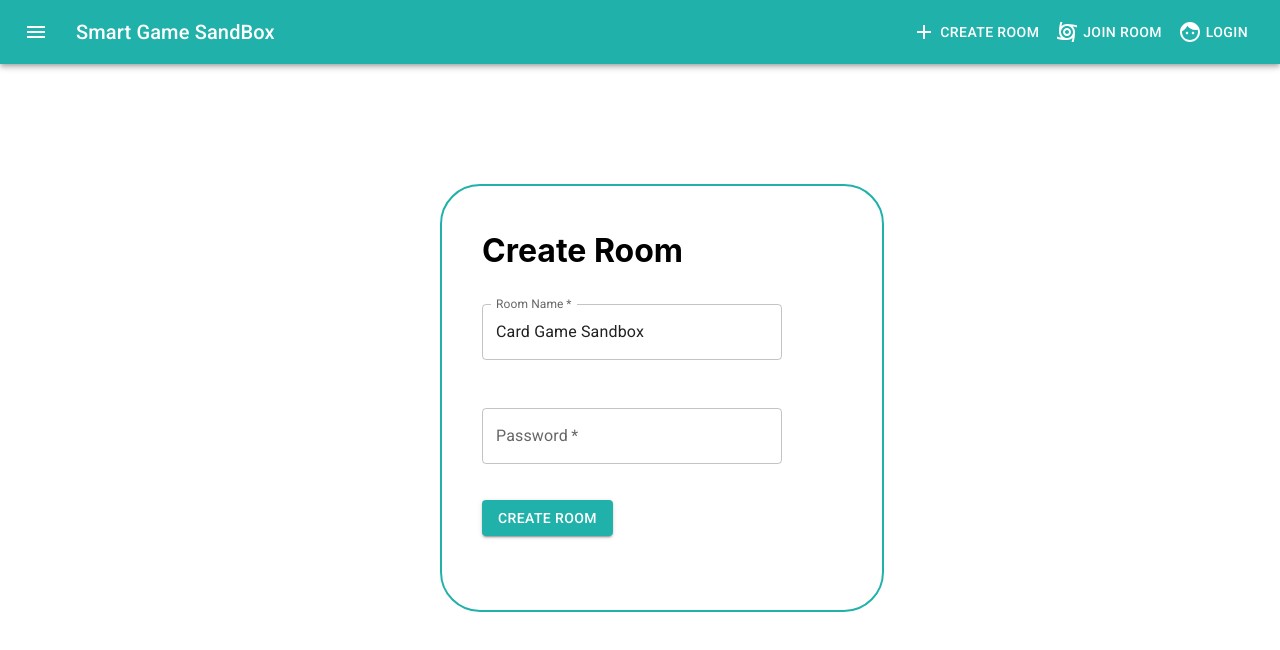
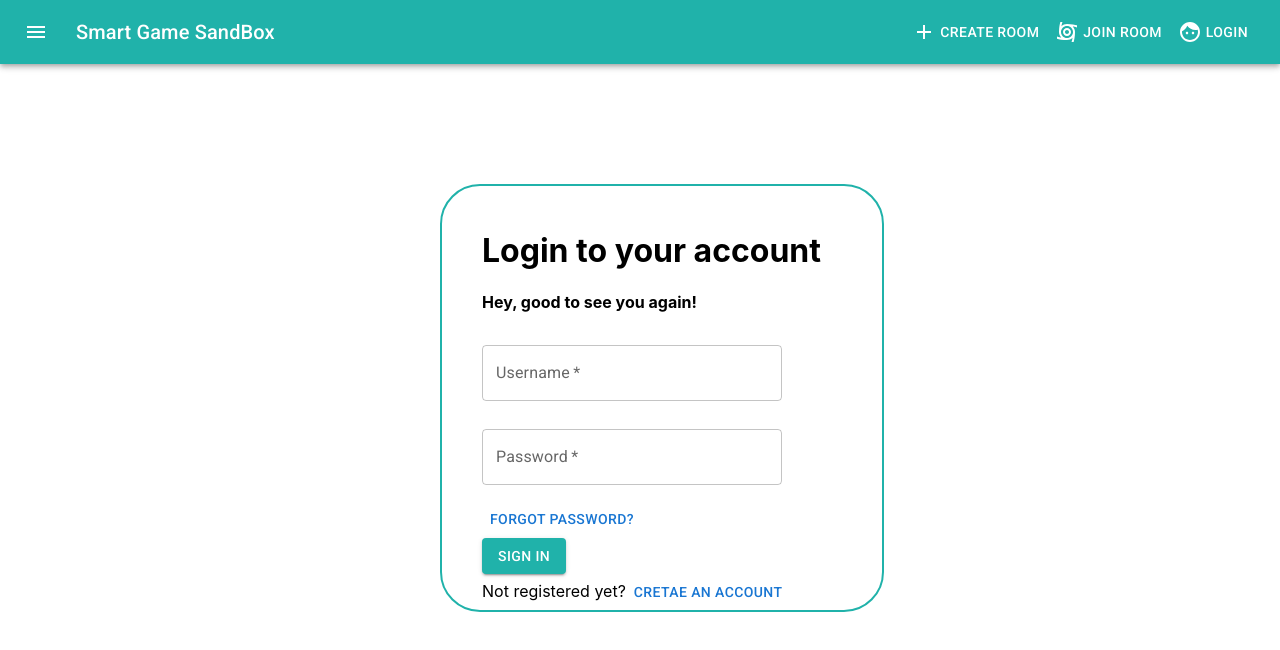
Before and after one commit to SmartGameSandbox/GameSandBox, a React (Create React App) app: page / in a window 1280 px wide. Shown: the top 650 px of the page. Built offline with nearby package versions, Linux system fonts and the light colour scheme; no server answers.

Commit message:
Cretae login page and reset main route to login

```diff
--- a/src/App.jsx
+++ b/src/App.jsx
@@ -1,34 +1,39 @@
-import React from 'react';
-import './App.css';
+import React from "react";
+import "./App.css";
 import { BrowserRouter, Routes, Route } from "react-router-dom";
-import RoomCreation from './components/rooms/createRoom';
-import Room from './components/rooms/room';
-import JoinRoom from './components/rooms/joinRoom';
+import RoomCreation from "./components/rooms/createRoom";
+import Room from "./components/rooms/room";
+import JoinRoom from "./components/rooms/joinRoom";
+import LoginComponent from "./components/loginComponent/loginComponent";
 
-import AppBar from '@mui/material/AppBar';
-import Box from '@mui/material/Box';
-import Toolbar from '@mui/material/Toolbar';
-import Typography from '@mui/material/Typography';
-import Button from '@mui/material/Button';
-import IconButton from '@mui/material/IconButton';
-import MenuIcon from '@mui/icons-material/Menu';
-import AddIcon from '@mui/icons-material/Add';
-import CycloneIcon from '@mui/icons-material/Cyclone';
-import FaceIcon from '@mui/icons-material/Face';
+import AppBar from "@mui/material/AppBar";
+import Box from "@mui/material/Box";
+import Toolbar from "@mui/material/Toolbar";
+import Typography from "@mui/material/Typography";
+import Button from "@mui/material/Button";
+import IconButton from "@mui/material/IconButton";
+import MenuIcon from "@mui/icons-material/Menu";
+import AddIcon from "@mui/icons-material/Add";
+import CycloneIcon from "@mui/icons-material/Cyclone";
+import FaceIcon from "@mui/icons-material/Face";
 
 const App = () => {
   const navigateCreateRoom = () => {
     window.location.href = "/createroom";
-  }
+  };
 
   const navigateJoinRoom = () => {
     window.location.href = "/joinroom";
-  }
+  };
+
+  const navigateLogin = () => {
+    window.location.href = "/login";
+  };
 
   return (
     <>
       <Box sx={{ flexGrow: 1 }}>
-        <AppBar position="static" sx={{bgcolor: "lightseagreen"}}>
+        <AppBar position="static" sx={{ bgcolor: "lightseagreen" }}>
           <Toolbar>
             <IconButton
               size="large"
@@ -42,22 +47,32 @@ const App = () => {
             <Typography variant="h6" component="div" sx={{ flexGrow: 1 }}>
               Smart Game SandBox
             </Typography>
-            <Button color="inherit" onClick={() => navigateCreateRoom()}><AddIcon />&nbsp;Create Room</Button>
-            <Button color="inherit" onClick={() => navigateJoinRoom()}><CycloneIcon />&nbsp;Join Room</Button>
-            <Button color="inherit" onClick={() => navigateCreateRoom()}><FaceIcon/>&nbsp;Login</Button>
+            <Button color="inherit" onClick={() => navigateCreateRoom()}>
+              <AddIcon />
+              &nbsp;Create Room
+            </Button>
+            <Button color="inherit" onClick={() => navigateJoinRoom()}>
+              <CycloneIcon />
+              &nbsp;Join Room
+            </Button>
+            <Button color="inherit" onClick={() => navigateLogin()}>
+              <FaceIcon />
+              &nbsp;Login
+            </Button>
           </Toolbar>
         </AppBar>
       </Box>
       <BrowserRouter>
         <Routes>
-          <Route path='/' element={<RoomCreation />} />
-          <Route path='/createroom' element={<RoomCreation />} />
-          <Route path='/joinroom' element={<JoinRoom />} />
-          <Route path='/room' element={<Room />} />
+          <Route path="/" element={<LoginComponent />} />
+          <Route path="/createroom" element={<RoomCreation />} />
+          <Route path="/joinroom" element={<JoinRoom />} />
+          <Route path="/room" element={<Room />} />
+          <Route path="/login" element={<LoginComponent />} />
         </Routes>
       </BrowserRouter>
     </>
-  )
-}
+  );
+};
 
 export default App;
--- /dev/null
+++ b/src/components/loginComponent/loginComponent.jsx
@@ -0,0 +1,80 @@
+import React from "react";
+import axios from "axios";
+import styles from "./loginStyle";
+import Box from "@mui/material/Box";
+import TextField from "@mui/material/TextField";
+import Button from "@mui/material/Button";
+
+const LoginComponent = () => {
+  const [usernameInputText, setUsernameInputText] = React.useState("");
+  const handleUsernameTextInputChange = (event) => {
+    setUsernameInputText(event.target.value);
+  };
+  const [passwordInputText, setPasswordInputText] = React.useState("");
+  const handlePasswordTextInputChange = (event) => {
+    setPasswordInputText(event.target.value);
+  };
+
+  return (
+    <>
+      <Box
+        sx={styles.roomBoxStyle}
+        id="create-room-container"
+        component="form"
+        autoComplete="off"
+      >
+        <h1>Login to your account</h1>
+        <h4>Hey, good to see you again!</h4>
+        <div>
+          <TextField
+            id="username-input"
+            sx={styles.textFieldStyle}
+            placeholder="Please enter your username"
+            value={usernameInputText}
+            onChange={handleUsernameTextInputChange}
+            className="text-field"
+            required
+            label="Username"
+            size="large"
+          />
+          <br />
+          <TextField
+            id="password-input"
+            sx={styles.textFieldStyle}
+            placeholder="Please enter your password"
+            value={passwordInputText}
+            onChange={handlePasswordTextInputChange}
+            className="text-field"
+            required
+            label="Password"
+            type={"password"}
+            size="large"
+          />
+        </div>
+        <div sx={styles.forgotPasswordStyle}>
+          <div>
+            <Button sx={styles.forgotPasswordStyle}>Forgot password?</Button>
+          </div>
+          <div>
+            <Button
+              variant="contained"
+              sx={styles.signInButtonStyle}
+              // onClick={() => {
+              //   createRoom();
+              // }}
+            >
+              Sign in
+            </Button>
+          </div>
+        </div>
+
+        <div>
+          <span>Not registered yet?</span>
+          <Button>Cretae an Account</Button>
+        </div>
+      </Box>
+    </>
+  );
+};
+
+export default LoginComponent;
--- /dev/null
+++ b/src/components/loginComponent/loginStyle.js
@@ -0,0 +1,32 @@
+const styles = {
+    textFieldStyle: {
+        mb: 2.0,
+        mt: 1.5,
+        width: 300
+    },
+    roomBoxStyle: {
+        height: 400,
+        width: 400,
+        ml: "calc(50% - 200px)",
+        border: "2px solid lightseagreen",
+        borderRadius: 10,
+        mt: 15,
+        pt: 3,
+        pl: 5
+    },
+    forgotPasswordStyle: {
+        display: "flex",
+        justifyContent: "flex-between",
+        // ml: 6.0,
+        // padding: 0,
+        // margin: 0,
+
+
+    },
+    signInButtonStyle: {
+        bgcolor: "lightseagreen",
+
+    }
+}
+
+export default styles;
```
Also changed, not shown: src/components/loginComponent/loginComponent.js (deleted, +0 -15 lines), src/components/loginComponent/loginComponent.lazy.js (deleted, +0 -11 lines).
